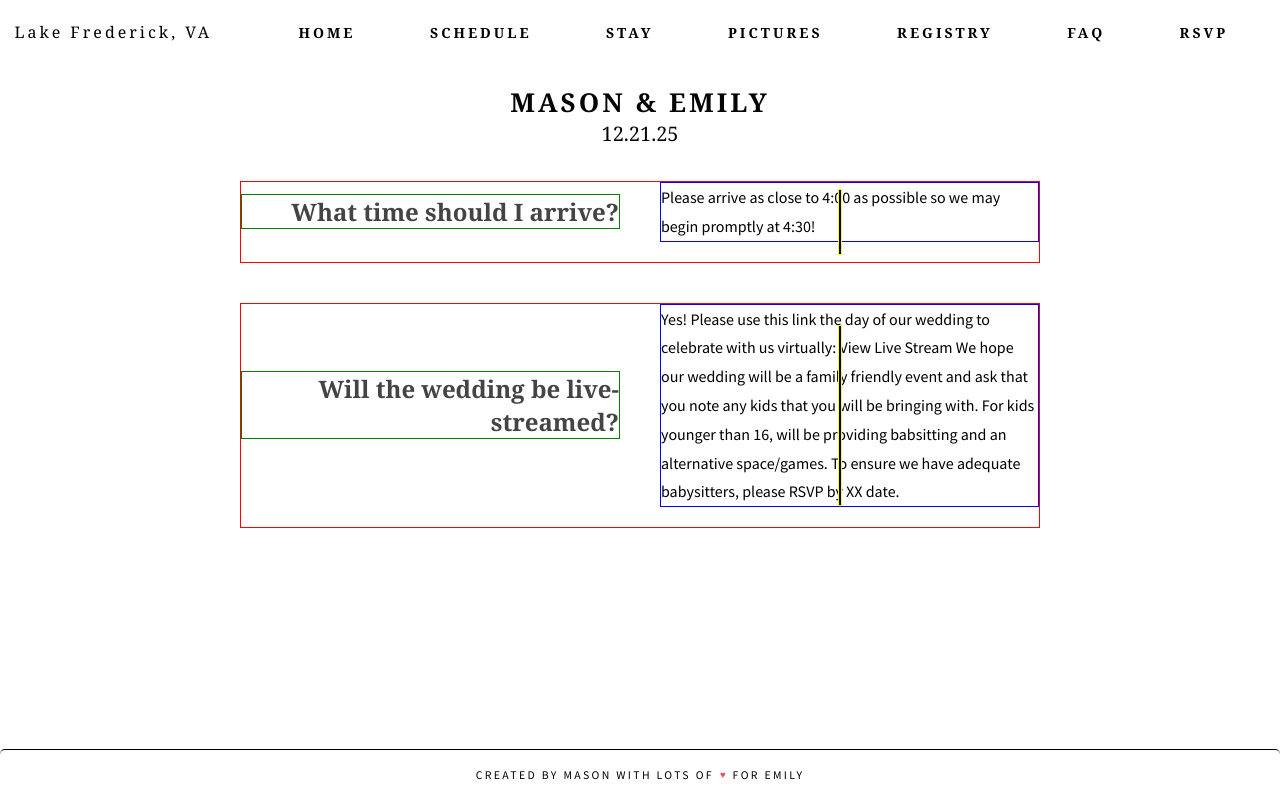
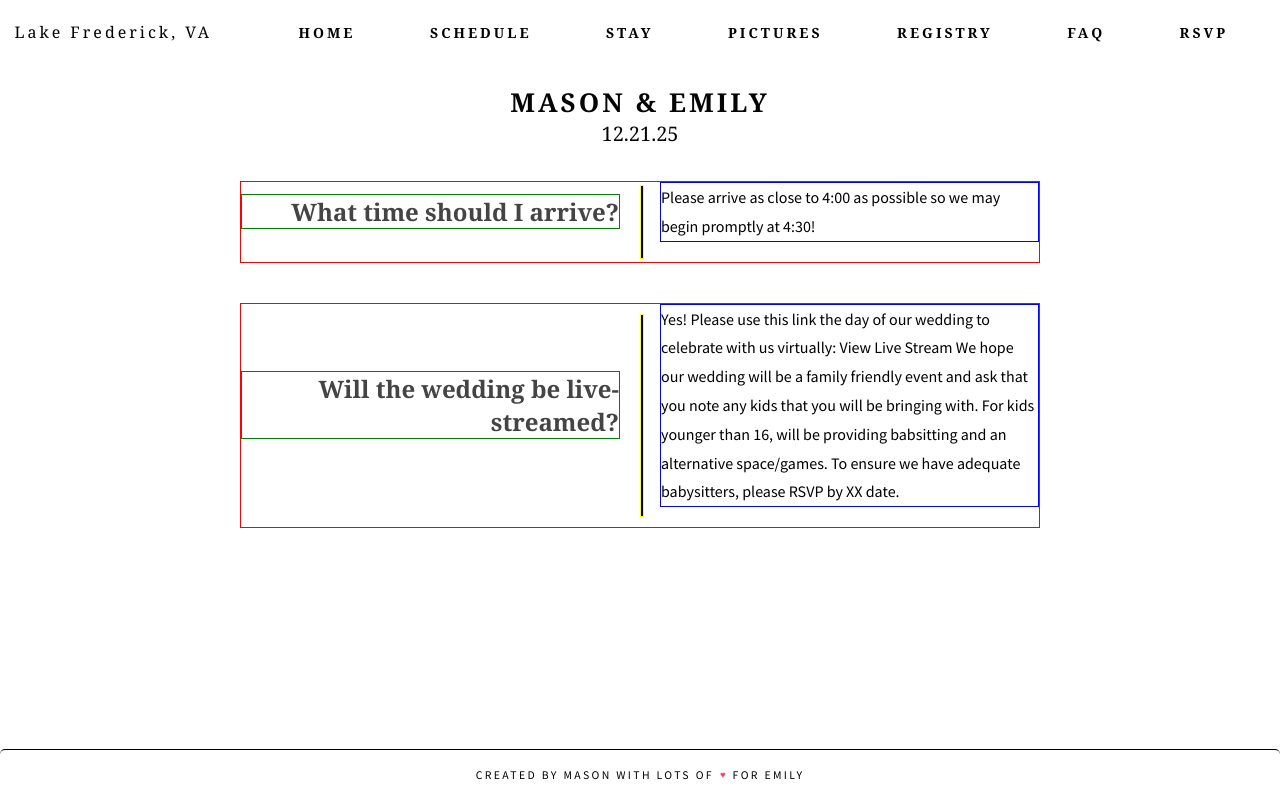
Before and after one commit to masonmolesky/masonandemily, a plain HTML site: page FAQ.html in a window 1280 px wide. Drawn offline with Linux system fonts and the light colour scheme.

Commit message:
fix to faq line

```diff
--- a/style.css
+++ b/style.css
@@ -900,9 +900,8 @@ footer p {
     grid-column: 2; /* Place in the middle column */
     background-color: black; /* Line color */
     width: 2px; /* Line thickness */
-    height: 80%; /* Stretch to 80% of the row height */
+    height: 90%; /* Stretch to 80% of the row height */
     align-self: center; /* Vertically center the line */
-    justify-self: center; /* Horizontally center the line */
 }
 
 .row {
```
Also changed, not shown: pictures.html (+1 -0 lines).
